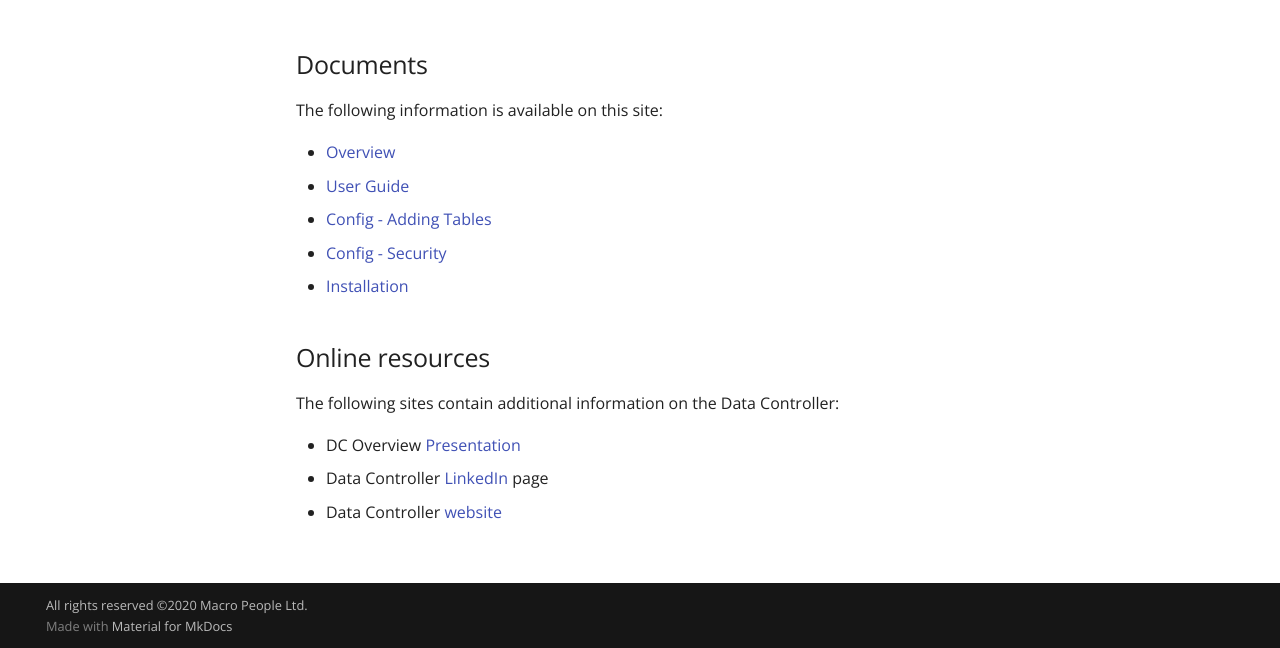
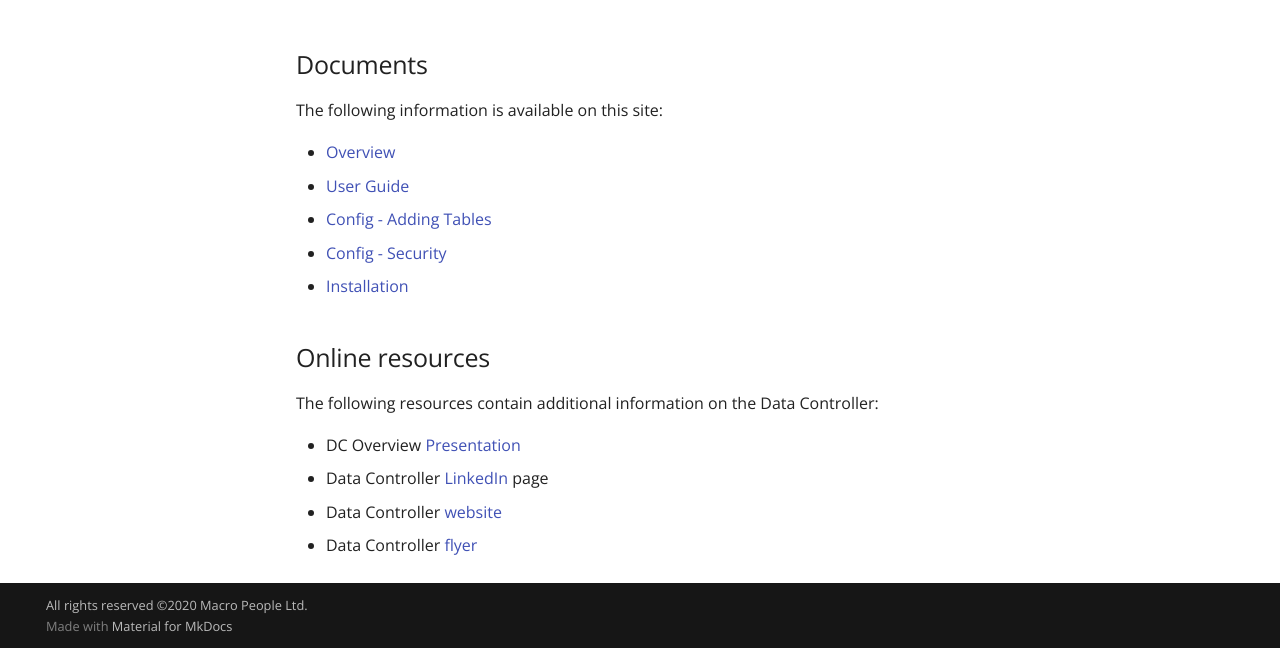
Before and after one commit to datacontroller/docs.datacontroller.io, an MkDocs documentation site: the page built from docs/index.md, in a window 1280 px wide and 1306 px high. Shown: the part 658-1306 px from the top of the window. Built offline with MkDocs 1.6.1 and Material for MkDocs 9.7.7, drawn with Linux system fonts in a browser that asks for light colours; comment, search, counter and statistics services are not loaded; old or Windows-style settings are respelled for this version of MkDocs.

Commit message:
docs: flyer

```diff
--- a/docs/index.md
+++ b/docs/index.md
@@ -10,16 +10,17 @@ The Data Controller for SAS® enables users to self serve their data changes, an
 
 The following information is available on this site:
 
-* [Overview](dc-overview.md)
-* [User Guide](dc-userguide.md)
-* [Config - Adding Tables](dcc-tables.md)
-* [Config - Security](dcc-security.md)
-* [Installation](dci-backend.md)
+- [Overview](dc-overview.md)
+- [User Guide](dc-userguide.md)
+- [Config - Adding Tables](dcc-tables.md)
+- [Config - Security](dcc-security.md)
+- [Installation](dci-backend.md)
 
 ## Online resources
 
-The following sites contain additional information on the Data Controller:
+The following resources contain additional information on the Data Controller:
 
-* DC Overview [Presentation](https://slides.com/allanbowe/datacontroller)
-* Data Controller [LinkedIn](https://www.linkedin.com/company/datacontroller/) page
-* Data Controller [website](https://datacontroller.io)
+- DC Overview [Presentation](https://slides.com/allanbowe/datacontroller)
+- Data Controller [LinkedIn](https://www.linkedin.com/company/datacontroller/) page
+- Data Controller [website](https://datacontroller.io)
+- Data Controller [flyer](/marketing/dcflyer.pdf)
```
Also changed, not shown: docs/dcc-security.md (+1 -1 lines), docs/dci-troubleshooting.md (+1 -1 lines), 1 other file.
